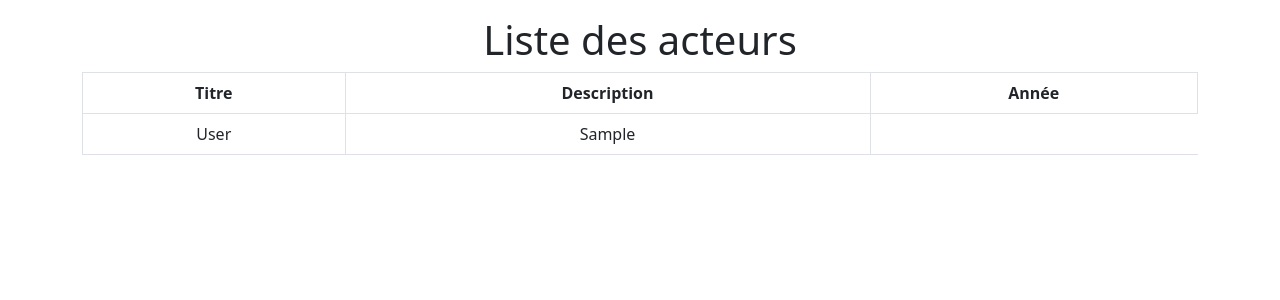
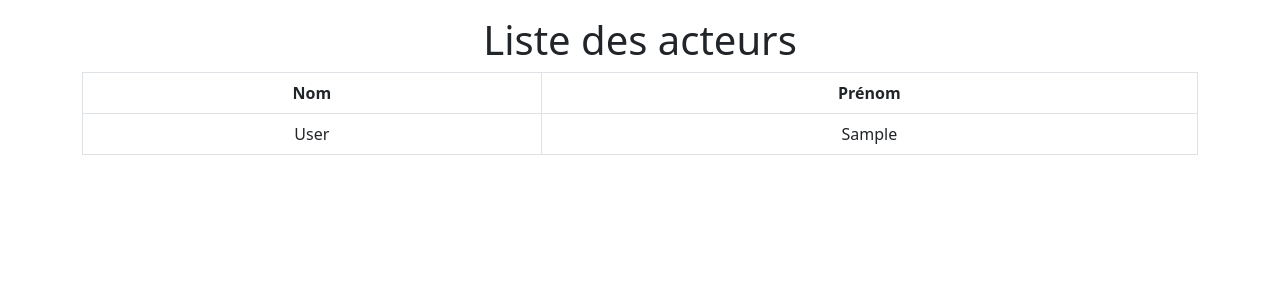
Before and after one commit to eirla42/sakila-location-films, a PHP site: page /sakila-location-films/views/actors.php in a window 1280 px wide. Shown: the part 96-396 px from the top of the page. Run offline with PHP 8.4, Linux system fonts and the light colour scheme; tables that the repository leaves empty hold one stand-in row (values such as "Sample post").

Commit message:
Rename columns in views

```diff
--- a/src/views/actors.php
+++ b/src/views/actors.php
@@ -9,9 +9,8 @@ require_once '../db/db-connect.php';
 <table class="table table-bordered table-condensed">
     <thead>
     <tr>
-        <th>Titre</th>
-        <th>Description</th>
-        <th>Année</th>
+        <th>Nom</th>
+        <th>Prénom</th>
     </tr>
     </thead>
     <tbody>
```
